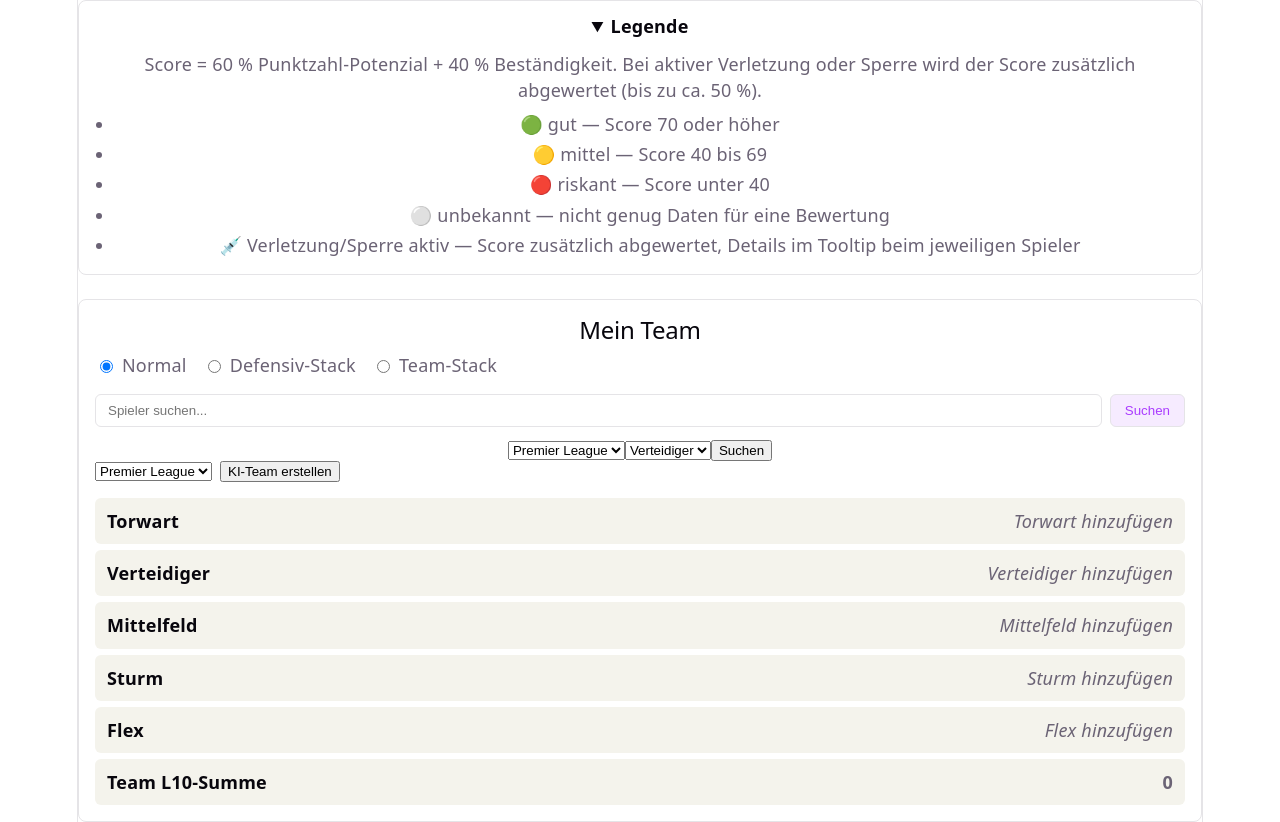
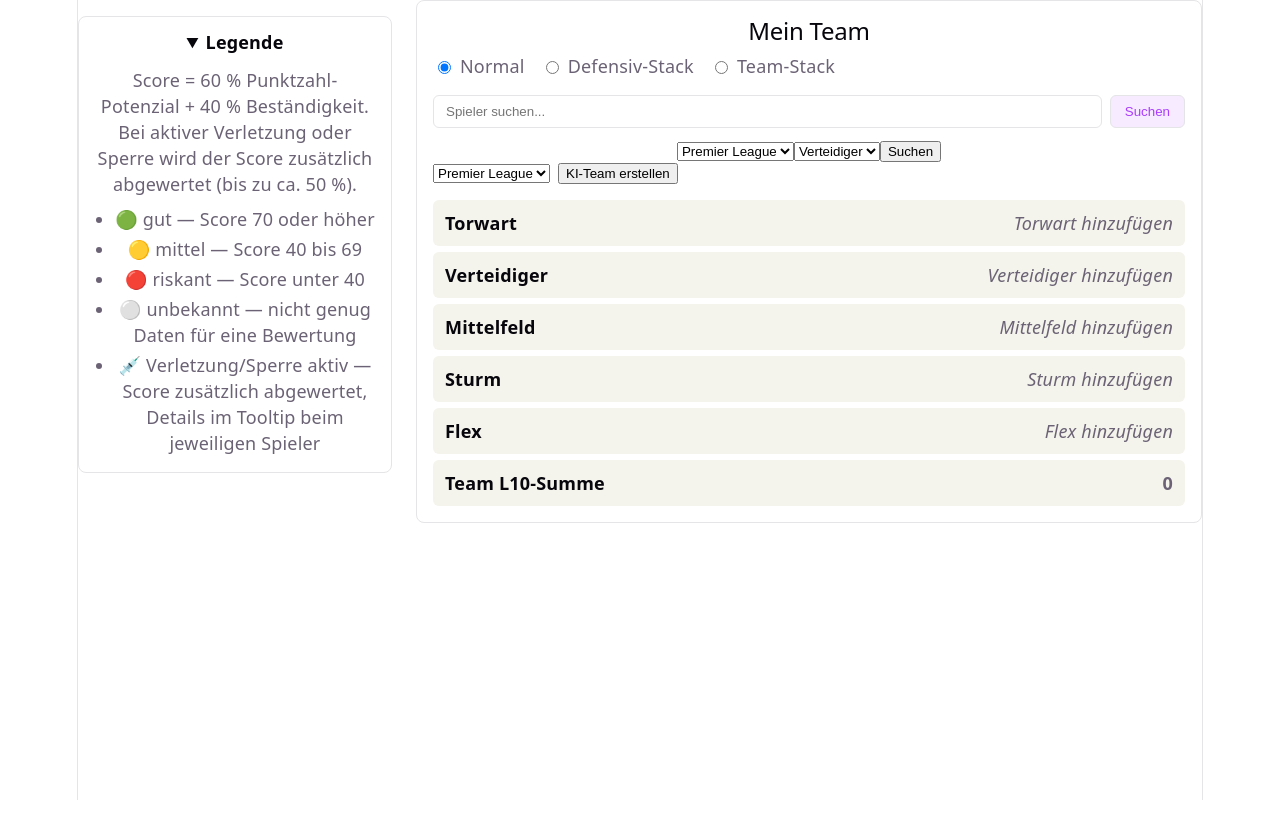
Before and after one commit to podenwald/sorare-for-beginners, a React (Vite) app: page / in a window 1280 px wide. After the commit the page ends 800 px from the top, so only its background shows below. Built offline with nearby package versions, Linux system fonts and the light colour scheme.

Commit message:
Move legend into a sidebar on wide screens
Wrap Legend + TeamPanel in a .page-layout flex container: stacked
column on narrow screens (unchanged), side-by-side row with a fixed
280px sticky legend column at >=900px width, matching the breakpoint
already used elsewhere in this project.

```diff
--- a/src/App.css
+++ b/src/App.css
@@ -134,11 +134,34 @@
   font-style: italic;
 }
 
+.page-layout {
+  display: flex;
+  flex-direction: column;
+  gap: 24px;
+}
+
+@media (min-width: 900px) {
+  .page-layout {
+    flex-direction: row;
+    align-items: flex-start;
+  }
+
+  .page-layout .legend {
+    flex: 0 0 280px;
+    position: sticky;
+    top: 16px;
+  }
+
+  .page-layout .team-panel {
+    flex: 1;
+    min-width: 0;
+  }
+}
+
 .legend {
   border: 1px solid var(--border);
   border-radius: 8px;
   padding: 12px 16px;
-  margin-bottom: 24px;
 }
 
 .legend summary {
--- a/src/App.tsx
+++ b/src/App.tsx
@@ -4,10 +4,10 @@ import './App.css'
 
 function App() {
   return (
-    <>
+    <div className="page-layout">
       <Legend />
       <TeamPanel label="Mein Team" />
-    </>
+    </div>
   )
 }
 
```
